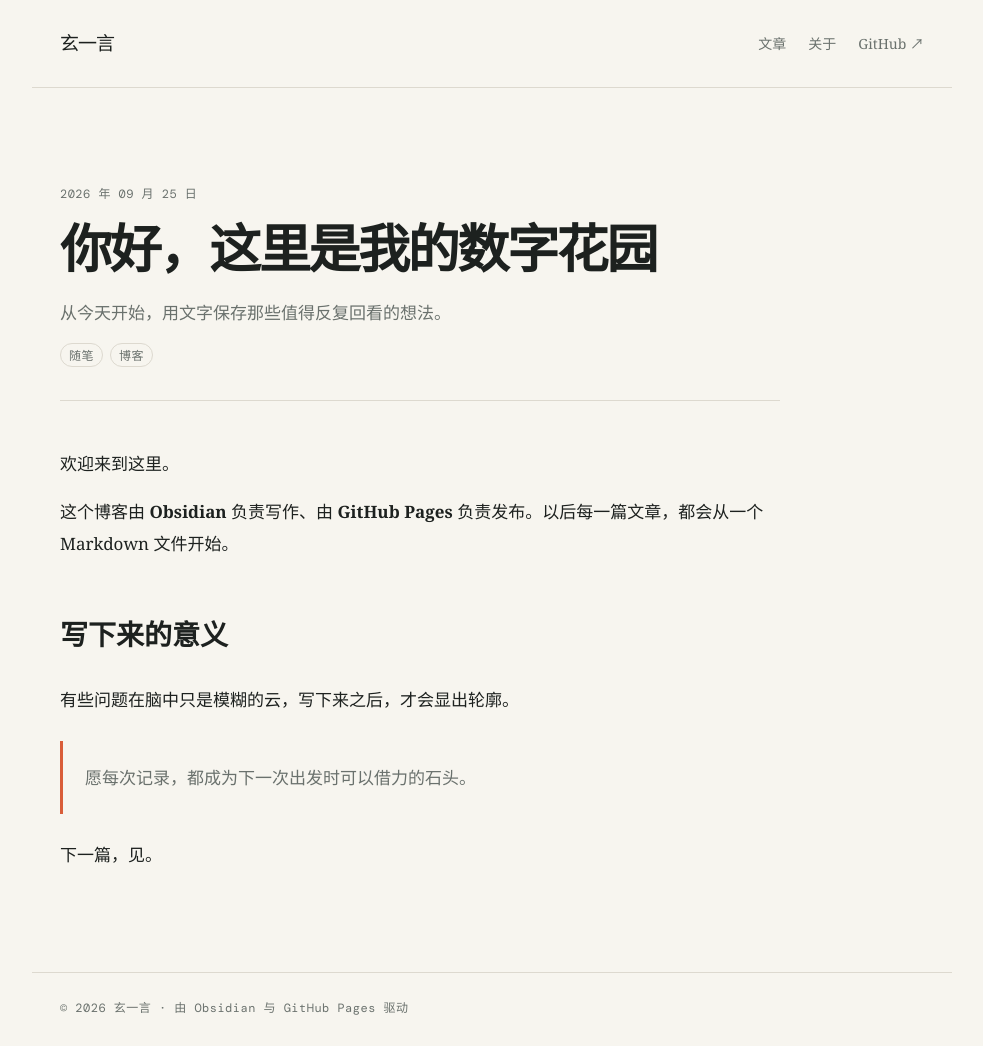
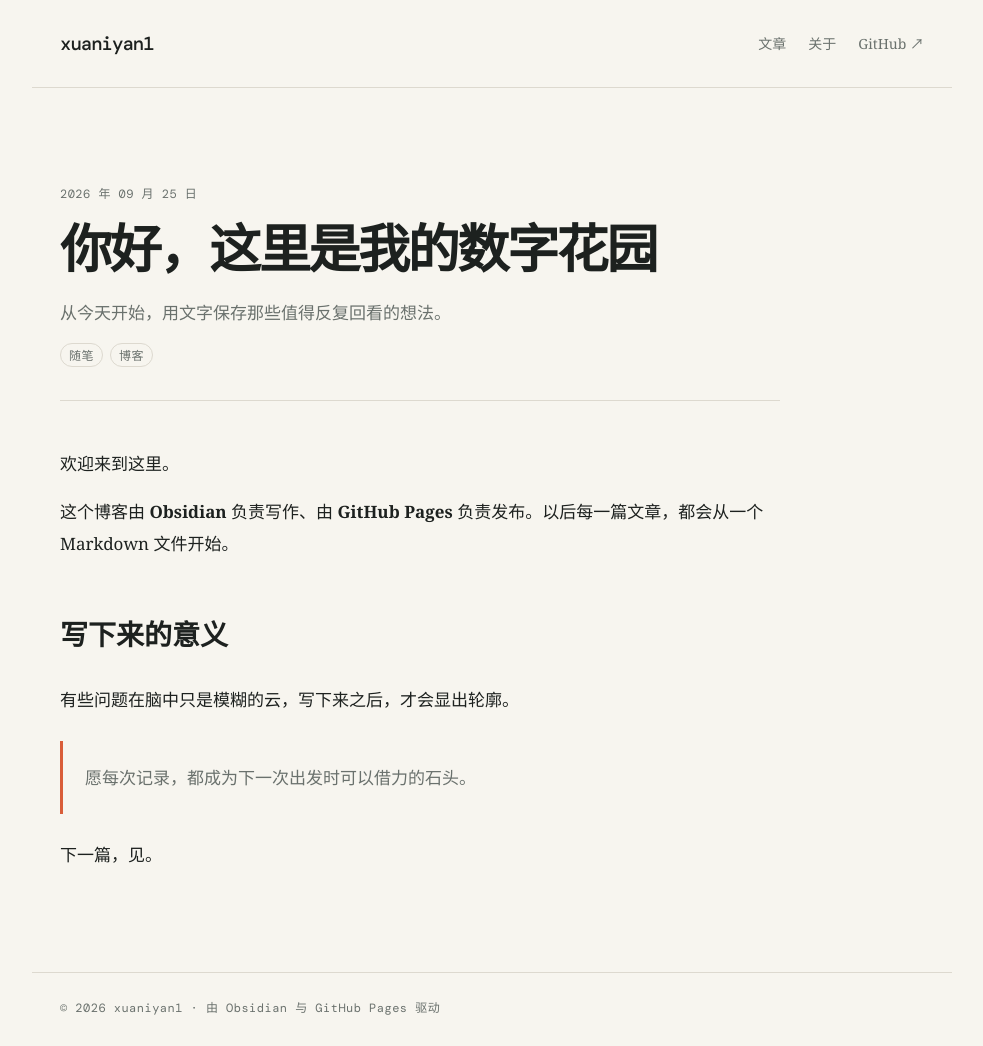
Before and after one commit to xuaniyan1/xuaniyan1.github.io, a Jekyll site: the page built from _posts/2026-09-25-welcome.md, in a window 1280 px wide. Shown: the whole page, without its empty margins (148-1131 px from the left). Built offline with Jekyll 4.4.1, drawn with Linux system fonts in a browser that asks for light colours.

```diff
--- a/_config.yml
+++ b/_config.yml
@@ -1,5 +1,5 @@
-title: 玄一言
-description: 记录学习、思考与生活。
+title: xuaniyan1
+description: 代码、学习与持续创造。
 url: "https://xuaniyan1.github.io"
 lang: zh-CN
 timezone: Asia/Shanghai
```
